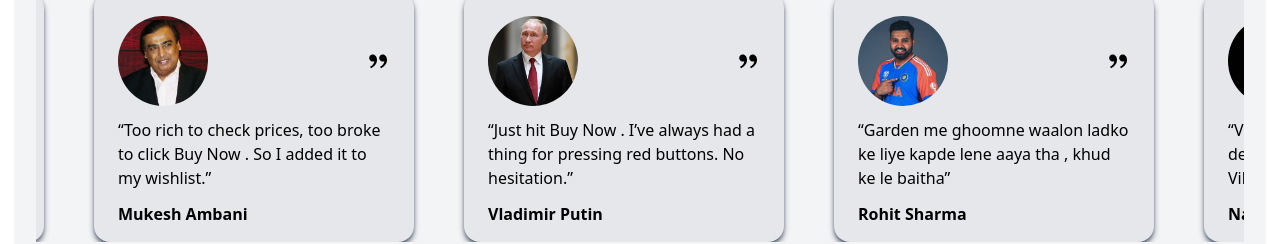
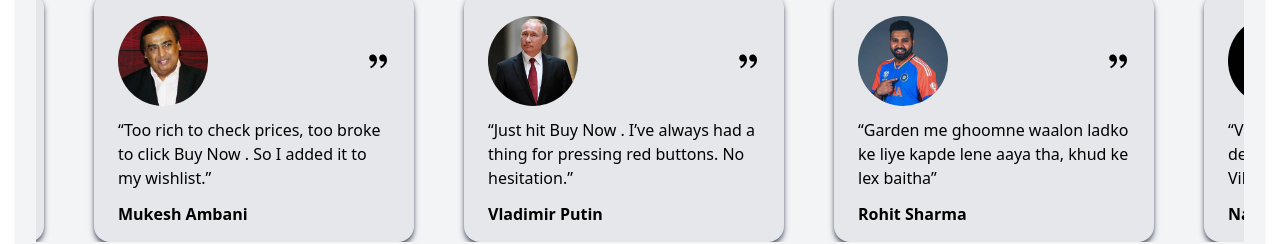
Before and after one commit to HarshSuthar05/Shwoop, a React (Vite) app: page / in a window 1280 px wide. Shown: the part 1094-1338 px from the top of the page. Built offline with nearby package versions, Linux system fonts and the light colour scheme.

Commit message:
Initial commit

```diff
--- a/src/components/Testimonials.jsx
+++ b/src/components/Testimonials.jsx
@@ -27,7 +27,7 @@ const Testimonials = ({ darkMode }) => {
     {
       img: Rohit,
       description:
-        "“Garden me ghoomne waalon ladko ke liye kapde lene aaya tha , khud ke le baitha”",
+        "“Garden me ghoomne waalon ladko ke liye kapde lene aaya tha, khud ke lex baitha”",
       name: "Rohit Sharma",
     },
     {
```
